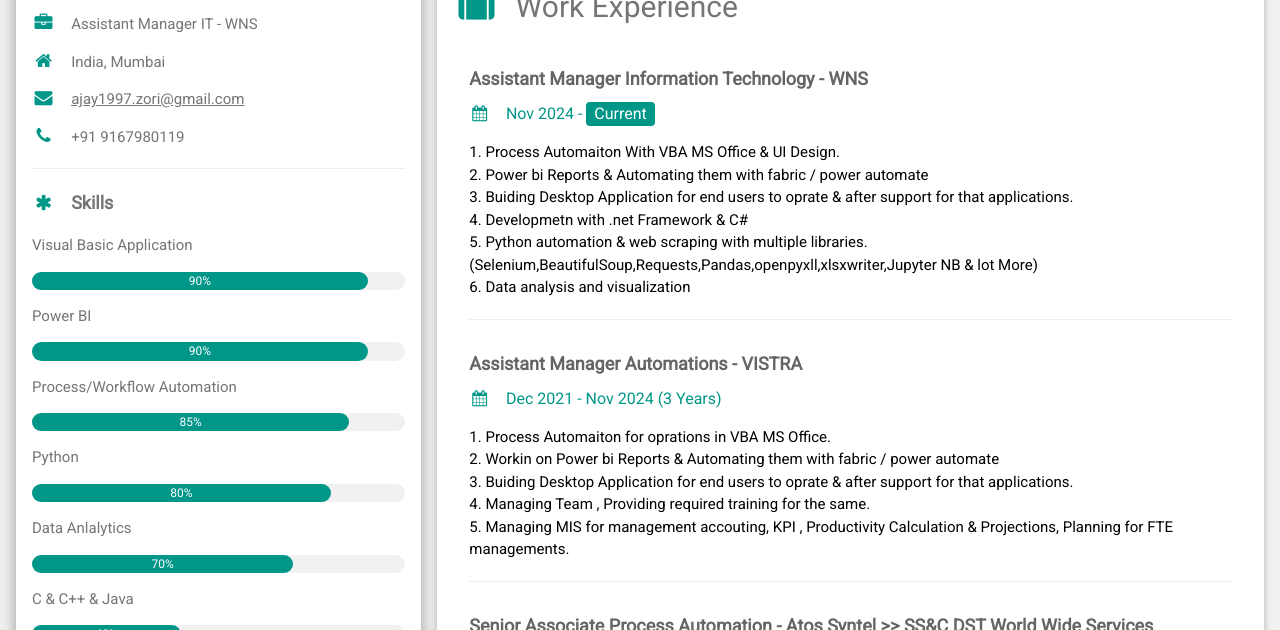
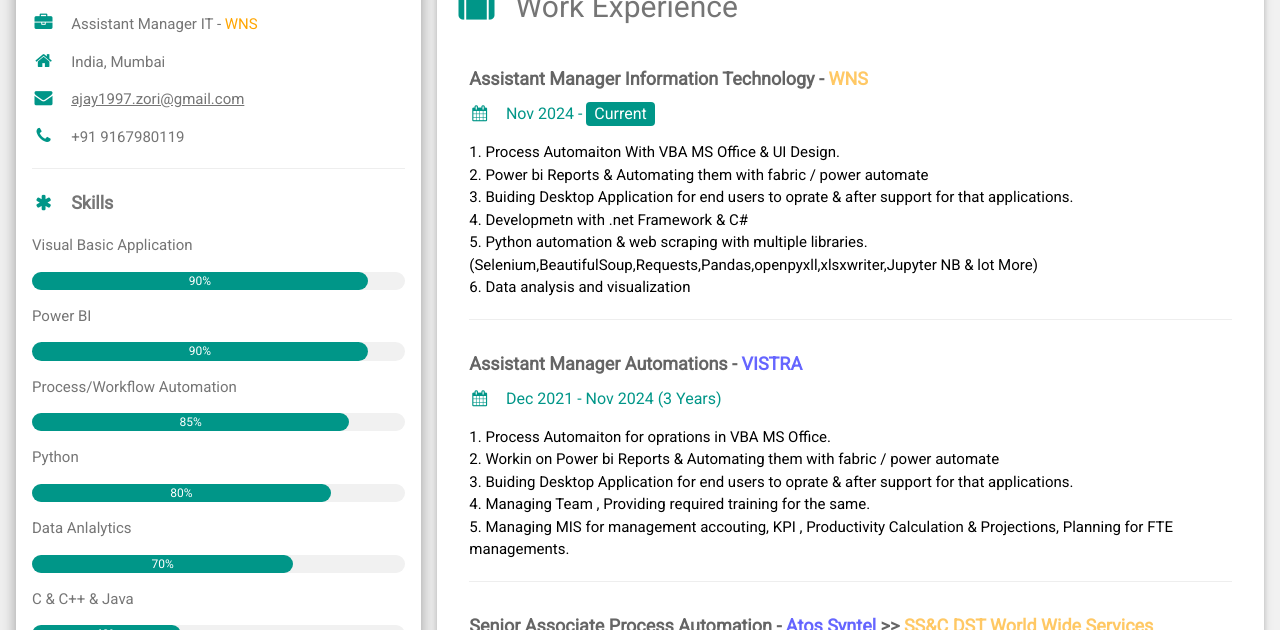
Before and after one commit to AJAYZORI/resume, a plain HTML site: page index.html in a window 1280 px wide. Shown: the part 322-952 px from the top of the page. Drawn offline with nearby package versions, Linux system fonts and the light colour scheme.

Commit message:
Update index.html

```diff
--- a/index.html
+++ b/index.html
@@ -36,7 +36,7 @@
           </div>
         </div>
         <div class="w3-container">
-          <p><i class="fa fa-briefcase fa-fw w3-margin-right w3-large w3-text-teal"></i>Assistant Manager IT - WNS</p>
+          <p><i class="fa fa-briefcase fa-fw w3-margin-right w3-large w3-text-teal"></i>Assistant Manager IT - <font color="orange">WNS</font></p>
           <p><i class="fa fa-home fa-fw w3-margin-right w3-large w3-text-teal"></i>India, Mumbai</p>
           <p><i class="fa fa-envelope fa-fw w3-margin-right w3-large w3-text-teal"></i><a href="mailto:ajay1997.zori@gmail.com">ajay1997.zori@gmail.com</a></p>
           <p><i class="fa fa-phone fa-fw w3-margin-right w3-large w3-text-teal"></i>+91 9167980119</p>
@@ -158,7 +158,7 @@
         <h2 class="w3-text-grey w3-padding-16"><i class="fa fa-suitcase fa-fw w3-margin-right w3-xxlarge w3-text-teal"></i>Work Experience</h2>
 
         <div class="w3-container">
-          <h5 class="w3-opacity"><b>Assistant Manager Information Technology - WNS</b></h5>
+          <h5 class="w3-opacity"><b>Assistant Manager Information Technology - <font color="orange">WNS</font></b></h5>
           <h6 class="w3-text-teal"><i class="fa fa-calendar fa-fw w3-margin-right"></i>Nov 2024 - <span class="w3-tag w3-teal w3-round">Current</span></h6>
           <p>
             1. Process Automaiton With VBA MS Office & UI Design.</br>
@@ -172,7 +172,7 @@
         </div>
 
         <div class="w3-container">
-          <h5 class="w3-opacity"><b>Assistant Manager Automations - VISTRA</b></h5>
+          <h5 class="w3-opacity"><b>Assistant Manager Automations - <font color="blue">VISTRA</font></b></h5>
           <h6 class="w3-text-teal"><i class="fa fa-calendar fa-fw w3-margin-right"></i>Dec 2021 - Nov 2024 (3 Years)</h6>
           <p>
             1. Process Automaiton for oprations in VBA MS Office.</br>
@@ -186,7 +186,7 @@
 
 
        <div class="w3-container">
-          <h5 class="w3-opacity"><b>Senior Associate Process Automation - Atos Syntel >> SS&C DST World Wide Services</b></h5>
+          <h5 class="w3-opacity"><b>Senior Associate Process Automation - <font color="blue">Atos Syntel </font> >> <font color="orange">SS&C DST World Wide Services</font></b></h5>
           <h6 class="w3-text-teal"><i class="fa fa-calendar fa-fw w3-margin-right"></i>Jun 2018 - Jan 2020 >> Jan 2020 - Dec 2021 (3.6 Years)</h6>
           <h6 class="w3-text-teal">Note : Merger of DST Systems With SS&C, who is client of Atos Syntel</h6>
           <p>
```
